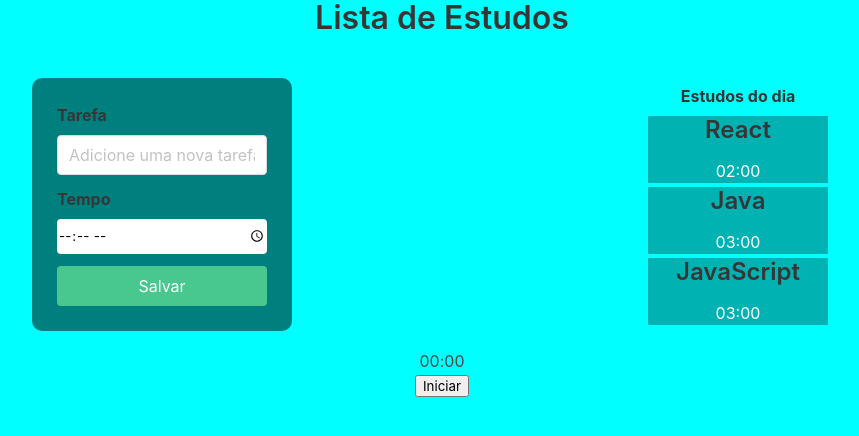
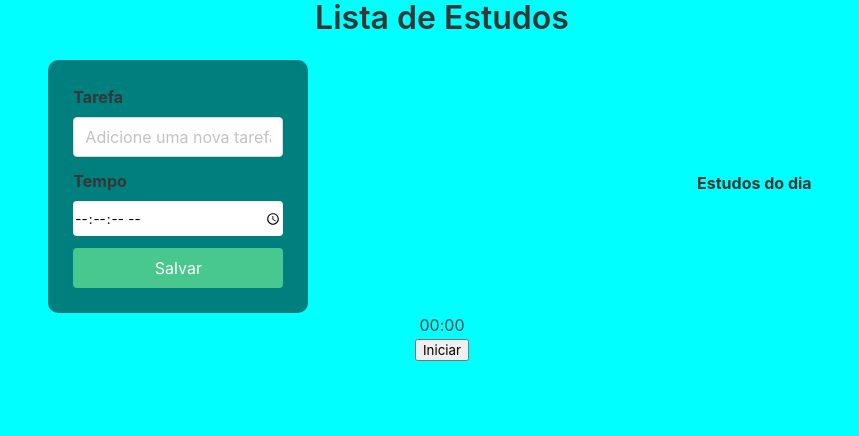
Before and after one commit to AndreCordeir0/alura-studies-react, a React (Create React App) app: page / in a window 1280 px wide. Shown: the top 436 px of the page, without its empty margins (198-1057 px from the left). Built offline with nearby package versions, Linux system fonts and the light colour scheme.

Commit message:
Manipulando informações dentro dos components

```diff
--- a/package.json
+++ b/package.json
@@ -15,6 +15,7 @@
     "react-dom": "^18.2.0",
     "react-scripts": "5.0.1",
     "typescript": "^4.8.3",
+    "uuid": "^9.0.0",
     "web-vitals": "^2.1.4"
   },
   "scripts": {
@@ -42,6 +43,7 @@
     ]
   },
   "devDependencies": {
+    "@types/uuid": "^8.3.4",
     "sass": "^1.55.0"
   }
 }
--- a/src/App.tsx
+++ b/src/App.tsx
@@ -1,18 +1,33 @@
-import React from 'react';
+import React, { useState } from 'react';
 import Cronometro from './components/Cronometro';
 import Formulario from './components/Formulario';
 import Lista from './components/Lista';
+import Tarefa from './models/Tarefa';
 import './style.css'
 
 function App() {
+  const [tarefas,setTarefas] = useState<Tarefa[]>([])
+  const [selecionado,setSelecionado] = useState<Tarefa>();
+  let props = {tarefas,isSelecionado};
+
+
+  function isSelecionado(objetoSelecionado:Tarefa){
+    setSelecionado(objetoSelecionado);
+
+    setTarefas((tarefaAntiga)=> tarefaAntiga.map(v=>({
+      ...v,
+      selecionado : v.id === objetoSelecionado.id ? true : false
+    })))
+  }
+
 
   return (
 
     <div className="App style">
       <h1 className="title">Lista de Estudos</h1>
       <div className="container">
-      <Formulario />
-      <Lista />
+      <Formulario setTarefas = {setTarefas} />
+      <Lista {...props} />
       </div>
       <Cronometro/>
     </div>
--- a/src/components/Formulario/index.tsx
+++ b/src/components/Formulario/index.tsx
@@ -1,24 +1,41 @@
-import React from "react";
-import './style.scss'
-class Formulario extends React.Component{
-    render(){
+import React, { useState } from "react";
+import Tarefa from "../../models/Tarefa";
+import './style.scss';
+import { v4 as uuidv4 } from 'uuid';
+
+function Formulario({setTarefas}:{setTarefas :React.Dispatch<React.SetStateAction<Tarefa[]>>}) {
+        const [tarefa,setTarefa] = useState('');
+        const [tempo,setTempo] = useState('');
+
+
+
+    function adicionarTarefa(e:any){
+        e.preventDefault();
+        let obj:Tarefa = {
+            tarefa,
+            tempo,
+            selecionado:false,
+            id:uuidv4()
+        }
+        setTarefas((t)=> [...t,obj]);
+    }
+
+
     return(
-            <form action="" className="grid">
+        <form action="" onSubmit={(e) => adicionarTarefa(e)} className="grid">
             <div className="field">
                 <label className="label" htmlFor="tarefa">Tarefa</label>
                 <div className="control">
-                    <input style={{width: "210px"}} onChange={(e) => console.log(e.target.value)} className="input" type="text" name="tarefa" id="tarefa" placeholder="Adicione uma nova tarefa" required/>
+                <input style={{width: "210px"}} value={tarefa} onChange={(e) => setTarefa(e.target.value)} className="input" type="text" name="tarefa" id="tarefa" placeholder="Adicione uma nova tarefa" required/>
                 </div>
             </div>
             <div className="field">
                 <label className="label" htmlFor="tempo">Tempo</label>
-                    <input className="time-label"  max="01:45:00" style={{width: "210px"}}  onChange={(e) => console.log(e.target.value)} type="time" name="tempo" id="tempo"  required/>
-
+                <input className="time-label" step='1' min="00:00:00"   style={{width: "210px"}} value={tempo} onChange={(e) => setTempo(e.target.value)} type="time" name="tempo" id="tempo"  required/>
             </div>
             <button className="button is-success">Salvar</button>
-
         </form>
     )
 }
-}
+
 export default Formulario;
--- a/src/components/Lista/Item/Item.tsx
+++ b/src/components/Lista/Item/Item.tsx
@@ -1,15 +1,16 @@
-export default function Item(item:Item,props:string){
+import Tarefa from "../../../models/Tarefa";
+
+export default function Item(props:PropsItem){
+    const {item,isSelecionado} = props
     return (
-        <li  className="li-tarefas" onClick={ () =>console.log(props)}>
+        <li  className="li-tarefas" onClick={()=> isSelecionado(item)}>
             <h3>{item.tarefa}</h3>
             <span>{item.tempo}</span>
-
         </li>
     )
 }
 
-type Item =  {
-    id: number,
-    tarefa:string,
-    tempo:string
+type PropsItem ={
+    item:Tarefa;
+    isSelecionado : (a:Tarefa) => void;
 }
--- a/src/components/Lista/index.tsx
+++ b/src/components/Lista/index.tsx
@@ -1,31 +1,19 @@
 import React from "react";
+import Tarefa from "../../models/Tarefa";
 import Item from "./Item/Item";
 import './style.scss';
 
-function Lista(){
-    const tarefas: Array<Tarefa>  = [{
-        tarefa:'React',
-        tempo:'02:00',
-        id:1
-    },
-    {
-        tarefa:'Java',
-        tempo:'03:00',
-        id:2
-    },
-    {
-        tarefa:'JavaScript',
-        tempo:'03:00',
-        id:3
-    }]
+function Lista(props:Props){
+    const {tarefas,isSelecionado} = props
     return(
             <div className="card-content">
                 <label className="label" style={{textAlign:'center'}} htmlFor="">Estudos do dia</label>
                 <div className="content">
                     <ul>
-                        {tarefas.map((tarefa,index)=>{
+
+                        {tarefas.map((item,index)=>{
                         return (
-                            <Item key={tarefa.id} {...tarefa}  />
+                            <Item {...{item,isSelecionado}} />
                         )
                         })}
                     </ul>
@@ -34,9 +22,8 @@ function Lista(){
     )
 }
 
-type Tarefa = {
-    tarefa:string,
-    tempo:string,
-    id:number
+type Props ={
+    tarefas:Tarefa[]
+    isSelecionado : (a:Tarefa) => void;
 }
 export default Lista;
--- /dev/null
+++ b/src/models/Tarefa.ts
@@ -0,0 +1,6 @@
+export default interface Tarefa {
+    tarefa:string;
+    tempo:string;
+    selecionado:boolean;
+    id:string
+}
```
Also changed, not shown: 1 other file (tests, documents, lock files or other folders). Lines whose indentation alone changed are shown as unchanged.
